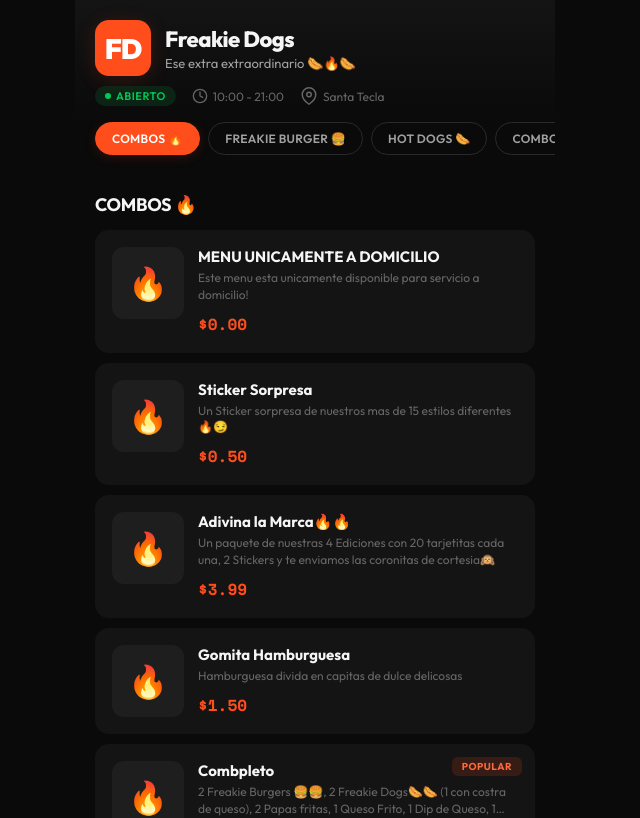
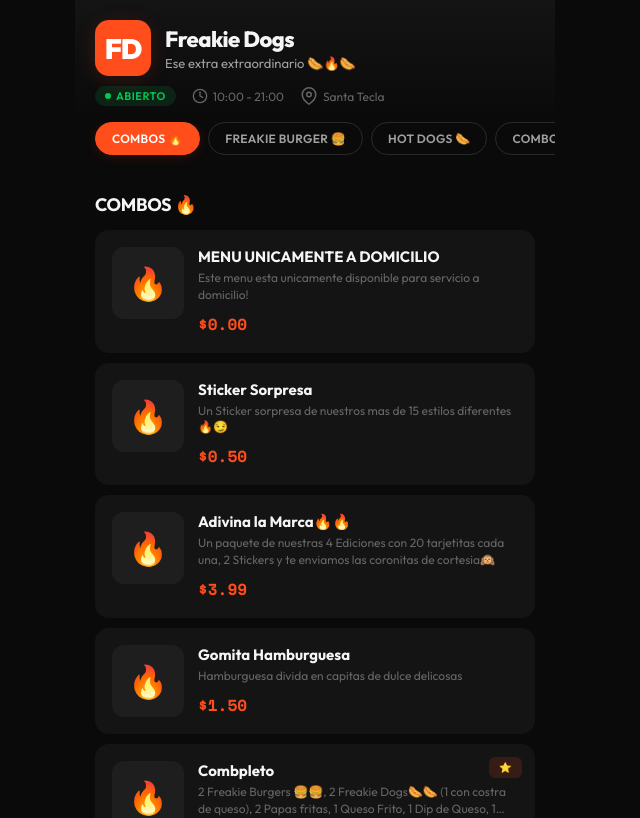
Before and after one commit to cesar-omar-commits/freakie-dogs-menu, a React (Create React App) app: page / in a window 1280 px wide. Shown: the top 818 px of the page, without its empty margins (325-965 px from the left). Built offline with nearby package versions, Linux system fonts and the light colour scheme.

Commit message:
Menu con scroll continuo mostrando todas las categorias

```diff
--- a/src/App.js
+++ b/src/App.js
@@ -1,4 +1,4 @@
-import { useState } from "react";
+import { useState, useRef, useEffect, useCallback } from "react";
 import { STORE, CATEGORIES, PRODUCTS } from "./data";
 import { Icons } from "./Icons";
 import { fmt, calcItemTotal, generateOrderId } from "./utils";
@@ -6,7 +6,7 @@
 
 export default function FreakieDogsApp() {
   const [screen, setScreen] = useState("menu"); // menu | cart | checkout | success
-  const [activeCategory, setActiveCategory] = useState("combos");
+  const [activeCategory, setActiveCategory] = useState(CATEGORIES[0]?.id || "combos");
   const [selectedProduct, setSelectedProduct] = useState(null);
   const [cart, setCart] = useState([]);
   const [orderNote, setOrderNote] = useState("");
@@ -86,15 +86,15 @@
       }
       msg += `  ${fmt(calcItemTotal(product, item.selections, item.qty))}\n\n`;
     });
-    msg += `━━━━━━━━━━━━━━━━\n`;
+    msg += `════════════════\n`;
     msg += `💰 *Total: ${fmt(cartTotal)}*\n`;
-    msg += `🔖 *Nº Referencia:* ${orderId}\n\n`;
+    msg += `🔖 *N° Referencia:* ${orderId}\n\n`;
     msg += `🚀 *Tipo de entrega:* ${deliveryType === "delivery" ? "Envío a domicilio" : "Recogida en el comercio"}\n`;
     if (deliveryType === "delivery") {
-      msg += `📍 *Dirección:* ${address}\n`;
-      msg += `🏠 *Nº casa/oficina:* ${houseNum}\n`;
+      msg += `📌 *Dirección:* ${address}\n`;
+      msg += `🏠 *N° casa/oficina:* ${houseNum}\n`;
       msg += `🏙️ *Ciudad:* ${city}\n`;
-      msg += `📌 *Punto de referencia:* ${reference}\n`;
+      msg += `📍 *Punto de referencia:* ${reference}\n`;
     }
     msg += `\n💳 *Método de pago:* ${paymentMethod === "cash" ? "Efectivo" : paymentMethod === "transfer" ? "Transferencia bancaria" : "Tarjeta de crédito/débito"}\n`;
     msg += `\n👤 *Contacto:* ${contactName} - ${contactPhone}\n`;
@@ -205,7 +205,7 @@
         {screen === "menu" && cartCount > 0 && (
           <button className="cart-fab" onClick={() => setScreen("cart")}>
             {Icons.cart}
-            <span>Mi Cesta</span>
+            <span>Mi pedido</span>
             <span className="badge">{cartCount}</span>
             <span style={{ fontFamily: "var(--mono)", fontWeight: 800 }}>{fmt(cartTotal)}</span>
           </button>
@@ -215,11 +215,63 @@
   );
 }
 
-// ═══════════════════════════════════════════
-// MENU SCREEN
-// ═══════════════════════════════════════════
+// ═══════════════════════════════════════════════
+// MENU SCREEN — Scroll continuo con todas las categorías
+// ═══════════════════════════════════════════════
 function MenuScreen({ activeCategory, setActiveCategory, onSelectProduct }) {
-  const filteredProducts = PRODUCTS.filter(p => p.category === activeCategory);
+  const sectionRefs = useRef({});
+  const tabsRef = useRef(null);
+  const isScrollingByClick = useRef(false);
+
+  // Scroll to category when tab is clicked
+  const scrollToCategory = useCallback((catId) => {
+    setActiveCategory(catId);
+    const el = sectionRefs.current[catId];
+    if (el) {
+      isScrollingByClick.current = true;
+      el.scrollIntoView({ behavior: "smooth", block: "start" });
+      setTimeout(() => { isScrollingByClick.current = false; }, 800);
+    }
+  }, [setActiveCategory]);
+
+  // Update active tab on scroll using IntersectionObserver
+  useEffect(() => {
+    const observers = [];
+    const handleIntersect = (entries) => {
+      if (isScrollingByClick.current) return;
+      for (const entry of entries) {
+        if (entry.isIntersecting) {
+          const catId = entry.target.getAttribute("data-category");
+          if (catId) setActiveCategory(catId);
+          break;
+        }
+      }
+    };
+
+    CATEGORIES.forEach(cat => {
+      const el = sectionRefs.current[cat.id];
+      if (el) {
+        const observer = new IntersectionObserver(handleIntersect, {
+          rootMargin: "-100px 0px -60% 0px",
+          threshold: 0,
+        });
+        observer.observe(el);
+        observers.push(observer);
+      }
+    });
+
+    return () => observers.forEach(o => o.disconnect());
+  }, [setActiveCategory]);
+
+  // Scroll active tab into view in the tabs bar
+  useEffect(() => {
+    if (tabsRef.current) {
+      const activeBtn = tabsRef.current.querySelector(".cat-tab.active");
+      if (activeBtn) {
+        activeBtn.scrollIntoView({ behavior: "smooth", block: "nearest", inline: "center" });
+      }
+    }
+  }, [activeCategory]);
 
   return (
     <>
@@ -241,12 +293,12 @@
         </div>
       </div>
 
-      <div className="categories-bar">
+      <div className="categories-bar" ref={tabsRef}>
         {CATEGORIES.map(cat => (
           <button
             key={cat.id}
             className={`cat-tab ${activeCategory === cat.id ? "active" : ""}`}
-            onClick={() => setActiveCategory(cat.id)}
+            onClick={() => scrollToCategory(cat.id)}
           >
             {cat.name}
           </button>
@@ -254,42 +306,47 @@
       </div>
 
       <div className="products-section">
-        <div className="section-title">
-          {CATEGORIES.find(c => c.id === activeCategory)?.name}
-        </div>
-        {filteredProducts.map(product => (
+        {CATEGORIES.map(cat => {
+          const catProducts = PRODUCTS.filter(p => p.category === cat.id);
+          if (catProducts.length === 0) return null;
+          return (
+            <div
+              key={cat.id}
+              ref={el => { sectionRefs.current[cat.id] = el; }}
+              data-category={cat.id}
+            >
+              <div className="section-title">{cat.name}</div>
+              {catProducts.map(product => (
                 <div key={product.id} className="product-card" onClick={() => onSelectProduct(product)}>
                   <div className="product-emoji">{product.image}</div>
                   <div className="product-details">
                     <div className="product-name">{product.name}</div>
                     <div className="product-desc">{product.description}</div>
-              <div className="product-price">{fmt(product.price)}</div>
-            </div>
+                    <div className="product-price">
+                      {fmt(product.price)}
                       {product.badge && (
                         <span className={`product-badge ${
                           product.badge === "Nuevo" ? "badge-new" :
                           product.badge === "Más vendido" ? "badge-best" : "badge-popular"
-              }`}>
-                {product.badge}
+                        }`} style={{ marginLeft: 8 }}>
+                          ⭐
                         </span>
                       )}
                     </div>
+                  </div>
+                </div>
               ))}
-        {filteredProducts.length === 0 && (
-          <div className="empty-state">
-            <div className="empty-state-emoji">🍽️</div>
-            <div className="empty-state-title">Próximamente</div>
-            <div className="empty-state-text">Estamos preparando más opciones para vos</div>
             </div>
-        )}
+          );
+        })}
       </div>
     </>
   );
 }
 
-// ═══════════════════════════════════════════
+// ═══════════════════════════════════════════════
 // PRODUCT CONFIGURATOR (Modal)
-// ═══════════════════════════════════════════
+// ═══════════════════════════════════════════════
 function ProductConfigurator({ product, onClose, onAdd }) {
   const [selections, setSelections] = useState(() => {
     if (product.prefill) return product.prefill;
@@ -396,9 +453,9 @@
   );
 }
 
-// ═══════════════════════════════════════════
+// ═══════════════════════════════════════════════
 // CART SCREEN
-// ═══════════════════════════════════════════
+// ═══════════════════════════════════════════════
 function CartScreen({ cart, orderNote, setOrderNote, onBack, onEdit, onRemove, onCheckout, cartTotal }) {
   if (cart.length === 0) {
     return (
@@ -479,9 +536,9 @@
   );
 }
 
-// ═══════════════════════════════════════════
+// ═══════════════════════════════════════════════
 // CHECKOUT SCREEN
-// ═══════════════════════════════════════════
+// ═══════════════════════════════════════════════
 function CheckoutScreen({
   cart, cartTotal, deliveryType, setDeliveryType, paymentMethod, setPaymentMethod,
   contactName, setContactName, contactPhone, setContactPhone,
@@ -563,10 +620,10 @@
         {/* Address (only for delivery) */}
         {deliveryType === "delivery" && (
           <div className="checkout-section">
-            <div className="checkout-section-title">📍 Dirección de envío</div>
+            <div className="checkout-section-title">📌 Dirección de envío</div>
             <label className="input-label input-required">Dirección</label>
             <input className={`input-field ${errors.address ? "field-error" : ""}`} value={address} onChange={e => setAddress(e.target.value)} placeholder="Ej. 29 Calle Oriente 504" />
-            <label className="input-label input-required">Nº casa/apartamento/oficina</label>
+            <label className="input-label input-required">N° casa/apartamento/oficina</label>
             <input className={`input-field ${errors.house ? "field-error" : ""}`} value={houseNum} onChange={e => setHouseNum(e.target.value)} placeholder="Ej. Casa 23, #520" />
             <label className="input-label">Ciudad</label>
             <input className="input-field" value={city} onChange={e => setCity(e.target.value)} placeholder="San Salvador" />
@@ -612,9 +669,9 @@
   );
 }
 
-// ═══════════════════════════════════════════
+// ═══════════════════════════════════════════════
 // SUCCESS SCREEN
-// ═══════════════════════════════════════════
+// ═══════════════════════════════════════════════
 function SuccessScreen({ orderId, onSendWhatsApp, onNewOrder }) {
   return (
     <div className="success-page">
```
Lines whose indentation alone changed are shown as unchanged.
